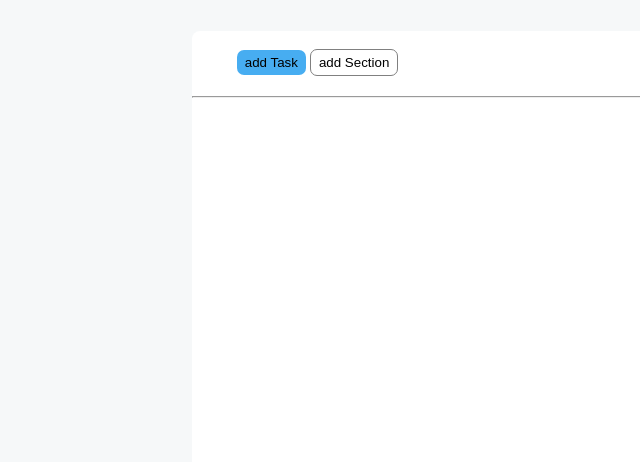
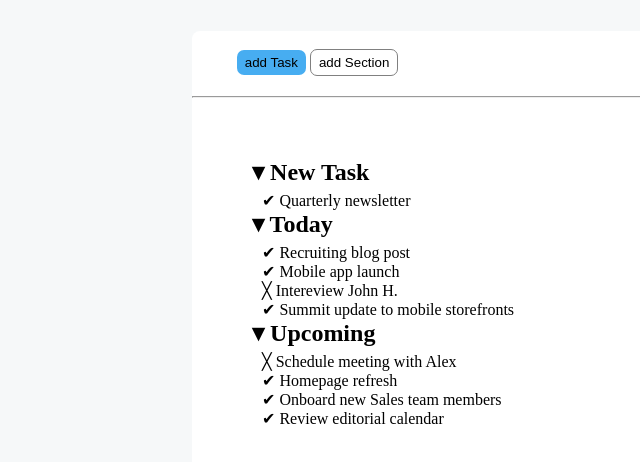
Before and after one commit to Frowingg/html-css-toboolist, a plain HTML site: page index.html in a window 1280 px wide. Shown: the part 86-548 px from the top of the page, without its empty margins (0-640 px from the left). Drawn offline with Linux system fonts and the light colour scheme.

Commit message:
3/4 main

```diff
--- a/css/style.css
+++ b/css/style.css
@@ -49,3 +49,13 @@ hr{
     color: #f6f8f9;
     margin-top: 20px;
 }
+ul{
+    list-style-type: none;
+}
+.main-list{
+    margin: 60px;
+}
+.list{
+    margin-top: 5px;
+    margin-left: 10px;
+}
--- a/index.html
+++ b/index.html
@@ -25,6 +25,34 @@
             <hr>
             <section>
 
+                <ul class="main-list">
+                    <li>
+                        <h2>&#9662; New Task</h2>
+                        <ul class="list">
+                            <li>&#10004; Quarterly newsletter</li>
+                        </ul>
+                    </li>
+
+                    <li>
+                        <h2>&#9662; Today</h2>
+                        <ul class="list">
+                            <li>&#10004; Recruiting blog post</li>
+                            <li>&#10004; Mobile app launch</li>
+                            <li>&#9587; Intereview John H.</li>
+                            <li>&#10004; Summit update to mobile storefronts</li>
+                        </ul>
+                    </li>
+
+                    <li>
+                        <h2>&#9662; Upcoming</h2>
+                        <ul class="list">
+                            <li>&#9587; Schedule meeting with Alex</li>
+                            <li>&#10004; Homepage refresh</li>
+                            <li>&#10004; Onboard new Sales team members</li>
+                            <li>&#10004; Review editorial calendar</li>
+                        </ul>
+                    </li>
+                </ul>
             </section>
         </div>
     </main>
```
